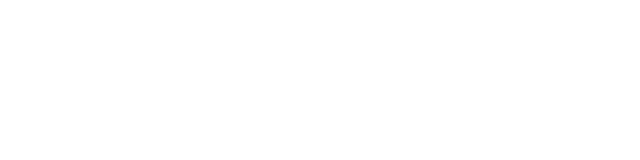
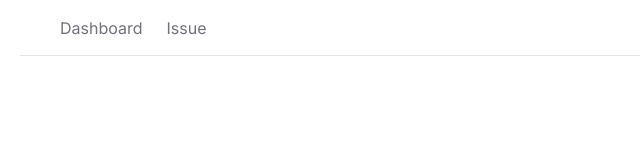
Before and after one commit to haideralwaqfi/issue-tracker, a Next.js app: page / in a window 1280 px wide. Shown: the top 160 px of the page, without its empty margins (0-640 px from the left). Built offline with nearby package versions, Linux system fonts and the light colour scheme.

Commit message:
build the navbar

```diff
--- /dev/null
+++ b/app/Navbar.tsx
@@ -0,0 +1,30 @@
+import Link from "next/link";
+import React from "react";
+
+import { AiFillBug } from "react-icons/ai";
+
+function Navbar() {
+  const links = [
+    { label: "Dashboard", href: "/" },
+    { label: "Issue", href: "/issues" },
+  ];
+  return (
+    <nav className="flex space-x-6 border-b mb-5 mx-5 h-14 items-center">
+      <Link href="/">
+        <AiFillBug />
+      </Link>
+      <ul className="flex space-x-6">
+        {links.map((link) => (
+          <Link
+            key={link.href}
+            className="text-zinc-500 hover:text-zinc-800 transition-colors"
+            href={link.href}>
+            {link.label}
+          </Link>
+        ))}
+      </ul>
+    </nav>
+  );
+}
+
+export default Navbar;
--- a/app/layout.tsx
+++ b/app/layout.tsx
@@ -1,22 +1,26 @@
-import './globals.css'
-import type { Metadata } from 'next'
-import { Inter } from 'next/font/google'
+import "./globals.css";
+import type { Metadata } from "next";
+import { Inter } from "next/font/google";
+import Navbar from "./Navbar";
 
-const inter = Inter({ subsets: ['latin'] })
+const inter = Inter({ subsets: ["latin"] });
 
 export const metadata: Metadata = {
-  title: 'Create Next App',
-  description: 'Generated by create next app',
-}
+  title: "Create Next App",
+  description: "Generated by create next app",
+};
 
 export default function RootLayout({
   children,
 }: {
-  children: React.ReactNode
+  children: React.ReactNode;
 }) {
   return (
     <html lang="en">
-      <body className={inter.className}>{children}</body>
+      <body className={inter.className}>
+        <Navbar />
+        <main>{children}</main>
+      </body>
     </html>
-  )
+  );
 }
--- a/app/page.tsx
+++ b/app/page.tsx
@@ -2,8 +2,6 @@
 
 export default function Home() {
   return (
-    <main className="flex min-h-screen flex-col items-center justify-between p-24">
-      <h1>Hello world</h1>
-    </main>
+    <main className="flex min-h-screen flex-col items-center justify-between p-24"></main>
   );
 }
--- a/package.json
+++ b/package.json
@@ -19,6 +19,7 @@
     "postcss": "8.4.31",
     "react": "18.2.0",
     "react-dom": "18.2.0",
+    "react-icons": "^4.11.0",
     "tailwindcss": "3.3.3",
     "typescript": "5.2.2"
   }
```
Also changed, not shown: 1 other file (tests, documents, lock files or other folders).
